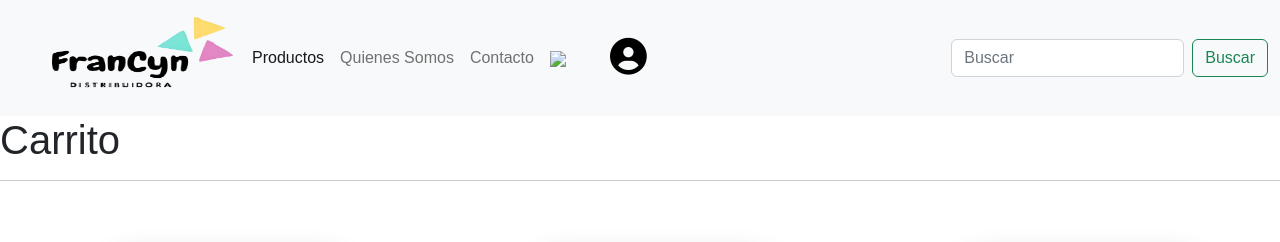
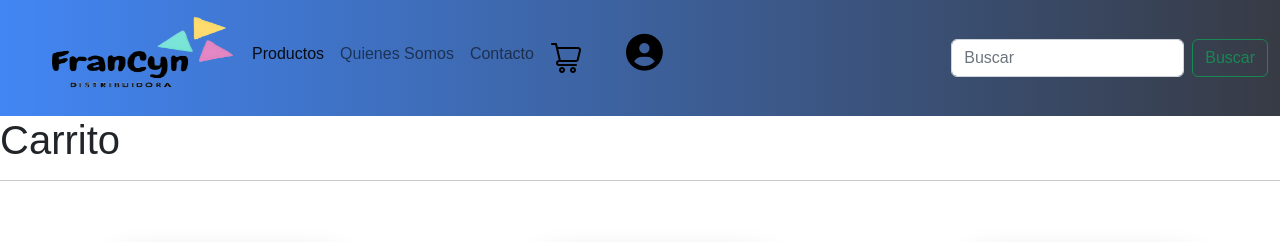
Before and after one commit to gusnahu/francyn_romo, a plain HTML site: page pages/carrito.html in a window 1280 px wide. Shown: the top 242 px of the page. Drawn offline with Linux system fonts and the light colour scheme.

Commit message:
bootstrap2.0

```diff
--- a/pages/carrito.html
+++ b/pages/carrito.html
@@ -12,16 +12,8 @@
 </head>
 <body>
     <header>
-        <!-- <nav class="header">
-        <a href="../index.html"><img src="../img/zyro-image.png" alt="" class="logo"></a>
-        <a href="Productos.html"><button type="button"class="header-buttons">Productos</button></a></a>
-        <a href="Quienes_Somos.html"><button type="button" class="header-buttons">Quienes Somos</button></a>
-        <a href="Contacto.html"><button type="button" class="header-buttons">Contacto</button></a>
-        <a href="Carrito.html"><button type="button" class="header-buttons">Carrito</button></a>
-        <a href="../pages/perfil.html" class="user-icon"><i class="fa-solid fa-circle-user"></i></a>
-        <a href="#" class="menu-icon"><img src="../img/menu.png" alt="menu icono" width="50" height="50"/></a>
-    </nav> -->
-    <nav class="navbar navbar-expand-lg bg-light">
+
+    <nav class="navbar navbar-expand-lg bg-light" id="header">
         <div class="container-fluid">
           <a class="navbar-brand" href="#"><div class="animate__animated animate__heartBeat" >
             <a href="./index.html"><img src="../img/zyro-image.png" alt="" class="logo"></a>
@@ -41,7 +33,7 @@
                 <a class="nav-link" href="./contacto.html">Contacto</a>
               </li>
               <li class="nav-item">
-                <a class="nav-link" href="./carrito.html"><img src="./img/carro.png"></a>
+                <a class="nav-link" href="./carrito.html"><img src="../img/carro.png"></a>
               </li>
               <li class="user-icon">
               <a href="perfil.html"><i class="fa-solid fa-circle-user"></i></a>
```
